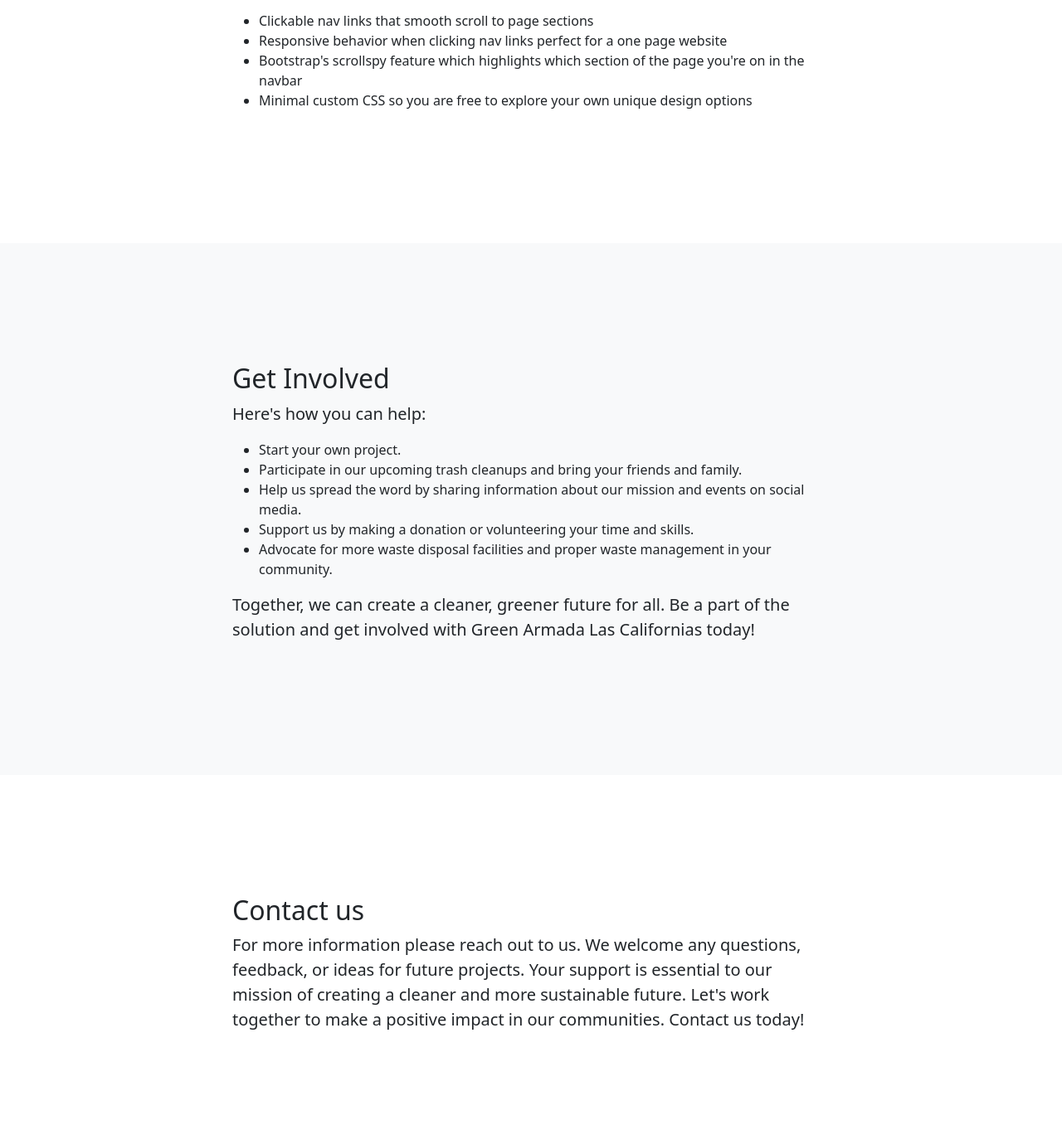
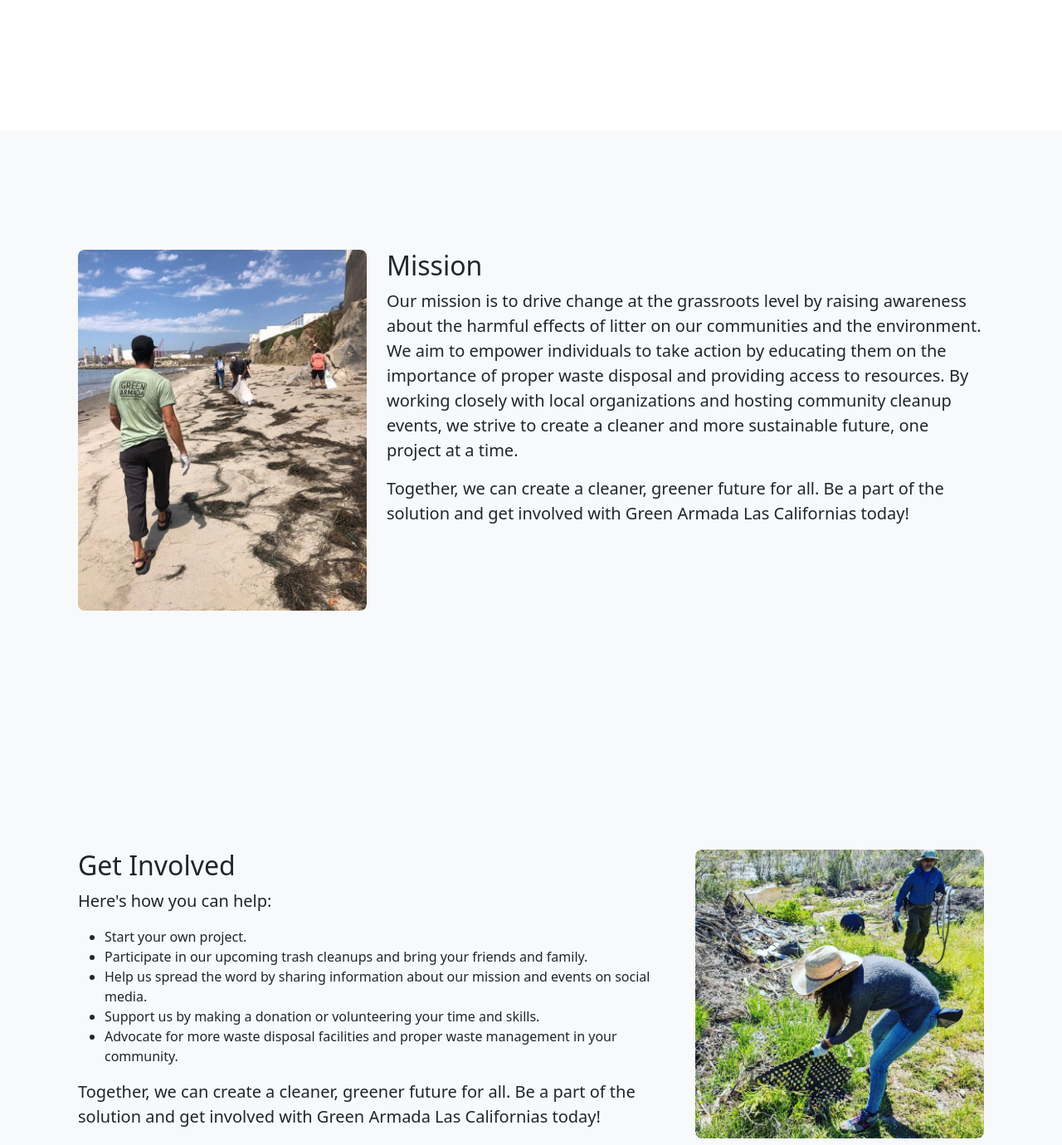
Before and after one commit to damdug/greenarmadabaja, a plain HTML site: page index.html in a window 1280 px wide. Shown: the part 1383-2763 px from the top of the page at 83% size. Drawn offline with Linux system fonts and the light colour scheme.

Commit message:
almost doone!

```diff
--- a/index.html
+++ b/index.html
@@ -10,6 +10,7 @@
         <!-- Core theme CSS (includes Bootstrap)-->
         <link href="css/styles.css" rel="stylesheet" />
     </head>
+    <!-- Navigation-->
     <header class="text-white text-center header-background">
         <div class="container px-4 my-5">
             <h1 class="fw-bolder">Join the Green Armada!</h1>
@@ -29,7 +30,6 @@
         </div>
     </header>
     <body id="page-top">
-        <!-- Navigation-->
         <nav class="navbar navbar-expand-lg navbar-light fixed-top" id="mainNav" style="background-color: #E0FACE;">
             <div class="container px-4">
                 <a class="navbar-brand" href="#page-top">
@@ -63,24 +63,38 @@
             <div class="container px-4">
                 <div class="row gx-4 justify-content-center">
                     <div class="col-lg-8">
-                        <h2>About Us</h2>
+                        <h2>About</h2>
                         <p class="lead">Our efforts focus on both practical solutions, such as adding trash cans to public spaces and hosting community cleanup events, and raising awareness about the harmful effects of litter on our communities and the environment. By advocating the importance of proper waste disposal and empowering the people to take action, we aim to create a culture of accountability and responsibility.
 
                             We are proud to call El Sauzal de Rodriguez home, where the Valle de Guadalupe meets the sea just north of Ensenada in Baja California. We are taking action and accountability for our neighborhoods and the world beyond. Our mission is to raise awareness and drive change at the grassroots level by promoting responsible waste disposal and clean public spaces. We believe that by taking responsibility for our own actions and spreading awareness, we can create a cleaner and more sustainable future for all.</p>
-                        <ul>
-                            <li>Clickable nav links that smooth scroll to page sections</li>
-                            <li>Responsive behavior when clicking nav links perfect for a one page website</li>
-                            <li>Bootstrap's scrollspy feature which highlights which section of the page you're on in the navbar</li>
-                            <li>Minimal custom CSS so you are free to explore your own unique design options</li>
-                        </ul>
                     </div>
                 </div>
             </div>
         </section>
-        <!-- Services section-->
+        <!-- Mission section-->
+        <section class="bg-light" id="mission">
+            <div class="container px-4">
+                <div class="row gx-4 justify-content-center">
+                    <!-- Column for Image -->
+                    <div class="col-lg-4">
+                        <img src="assets/stacks.jpeg" alt="Mission Image" style="width: 100%; height: auto; border-radius: 8px;">
+                    </div>
+                    <!-- Column for Text -->
+                    <div class="col-lg-8">
+                        <h2>Mission</h2>
+                        <p class="lead">Our mission is to drive change at the grassroots level by raising awareness about the harmful effects of litter on our communities and the environment. We aim to empower individuals to take action by educating them on the importance of proper waste disposal and providing access to resources. By working closely with local organizations and hosting community cleanup events, we strive to create a cleaner and more sustainable future, one project at a time.</p>
+                        <p class="lead">Together, we can create a cleaner, greener future for all. Be a part of the solution and get involved with Green Armada Las Californias today!</p>
+                    </div>
+                </div>
+            </div>
+        </section>
+
+</section>
+        <!-- get Involved section-->
         <section class="bg-light" id="getinvolved">
             <div class="container px-4">
                 <div class="row gx-4 justify-content-center">
+                    <!-- Column for Text -->
                     <div class="col-lg-8">
                         <h2>Get Involved</h2>
                         <p class="lead">Here's how you can help:</p>
@@ -93,16 +107,21 @@
                         </ul>
                         <p class="lead">Together, we can create a cleaner, greener future for all. Be a part of the solution and get involved with Green Armada Las Californias today!</p>
                     </div>
+                    <!-- Column for Image -->
+                    <div class="col-lg-4">
+                        <img src="assets/mars.jpg" alt="Volunteers Cleaning Up" style="width: 100%; height: auto; border-radius: 8px;">
+                    </div>
                 </div>
             </div>
         </section>
+
         <!-- Contact section-->
         <section id="contact">
             <div class="container px-4">
                 <div class="row gx-4 justify-content-center">
                     <div class="col-lg-8">
                         <h2>Contact us</h2>
-                        <p class="lead">For more information please reach out to us. We welcome any questions, feedback, or ideas for future projects. Your support is essential to our mission of creating a cleaner and more sustainable future. Let's work together to make a positive impact in our communities. Contact us today!</p>
+                        <p class="lead">For more information please reach out to us. We welcome any questions, feedback, or ideas for future projects. Your support is essential to our mission of creating a cleaner and more sustainable future. Let's work together to make a positive impact in our communities. <a href="mailto:greenarmadabaja@gmail.com">Contact us today!</a></p>
                     </div>
                 </div>
             </div>
```
Also changed, not shown: assets/group1.jpg (added), assets/mars.jpg (added), assets/stacks.jpeg (added). Lines whose indentation alone changed are shown as unchanged.
